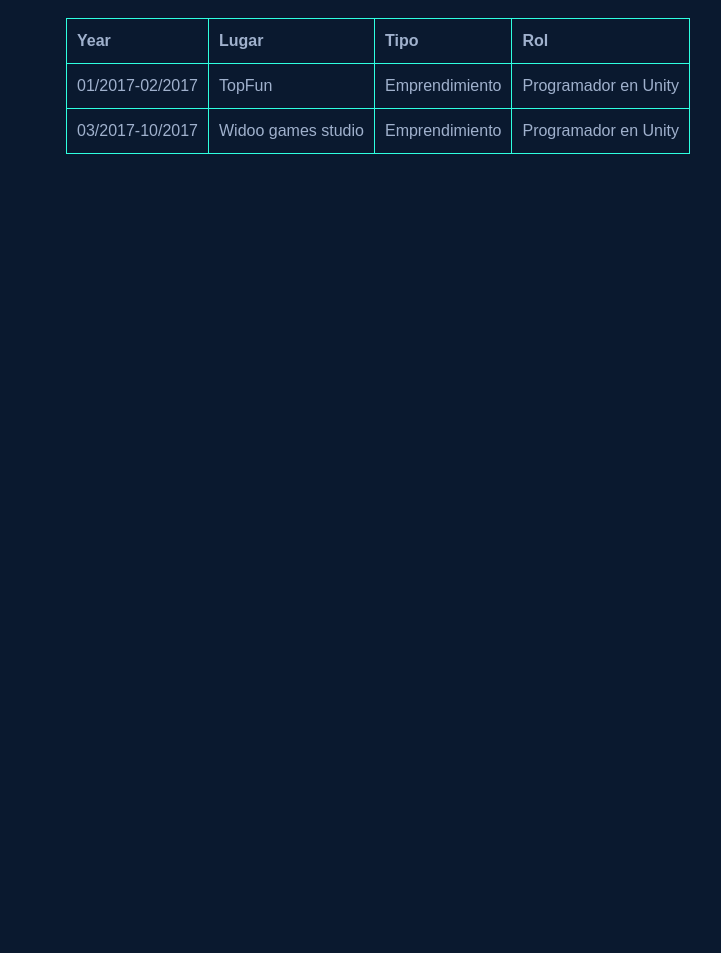
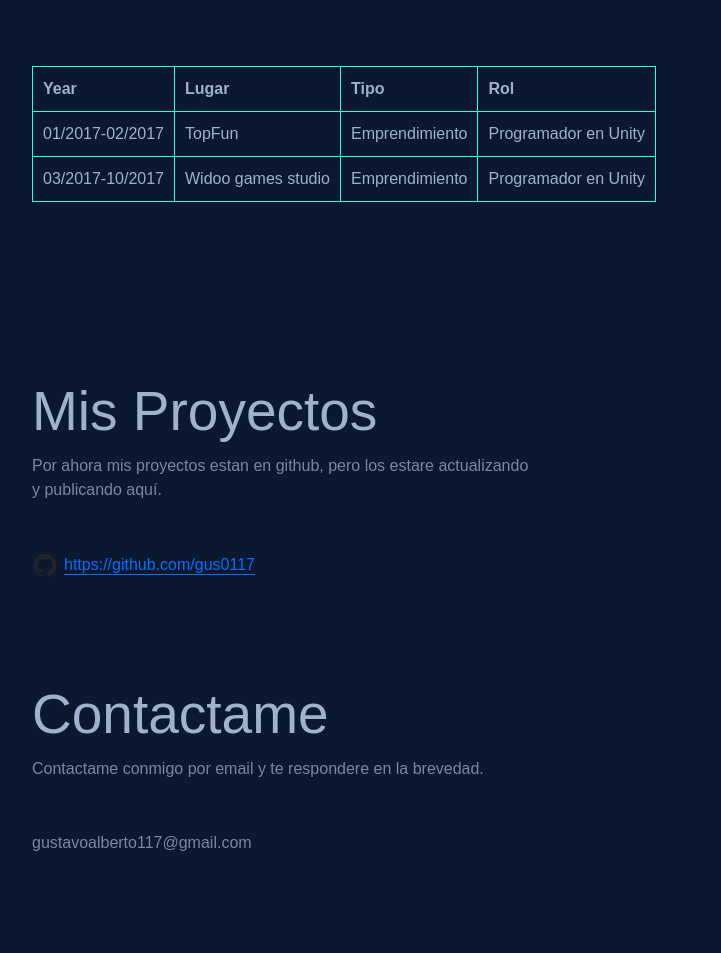
Before and after one commit to gus0117/my-portfolio, a plain HTML site: page index.html in a window 1280 px wide. Shown: the part 728-1681 px from the top of the page, without its empty margins (16-737 px from the left). Before the commit the page ends 962 px from the top, so only its background shows below. Drawn offline with nearby package versions, Linux system fonts and the light colour scheme; a web font is replaced by a local one.

Commit message:
Quitado container

```diff
--- a/css/styles.css
+++ b/css/styles.css
@@ -39,11 +39,8 @@ html {
     margin-bottom: 50px;
 }
 
-.center-div {
-    /* Center vertically and horizontally */
-    display: flex;
-    justify-content: center;
-    align-items: center;
+.sh {
+
 }
 
 /*
--- a/index.html
+++ b/index.html
@@ -48,7 +48,7 @@
     </header>
 
     <main id="about" class="sh">
-      <div class="container pt-5">
+      <div class="py-5 px-5">
         <p class="hello mt-5">Hola, mi nombre es</p>
         <h1 class="title-1">Gustavo Ordoñez</h1>
         <h1 class="title-2">Hago proyectos webs y videojuegos.</h1>
@@ -65,7 +65,7 @@
     </main>
 
     <section id="experiencie">
-      <div class="container pt-5">
+      <div class="py-5 px-5">
         <h1 class="title-1">
           Mis experiencias
         </h1>
@@ -95,5 +95,30 @@
         </table>
       </div>
     </section>
+
+    <section id="projects">
+      <div class="py-5 px-5">
+        <h1 class="title-1">
+          Mis Proyectos
+        </h1>
+        <p class="description">Por ahora mis proyectos estan en github, pero los estare actualizando y publicando aquí.</p>
+        <div class="icon-link">
+          <svg fill="currentColor" width="26" height="26" viewBox="0 0 24 24" xmlns="http://www.w3.org/2000/svg">
+            <path d="M12 1.5C6.202 1.5 1.5 6.323 1.5 12.267c0 4.758 3.01 8.79 7.181 10.214a.82.82 0 0 0 .178.019c.39 0 .54-.286.54-.534 0-.258-.01-.933-.015-1.833a4.802 4.802 0 0 1-1.059.126c-2.02 0-2.48-1.57-2.48-1.57-.478-1.242-1.167-1.575-1.167-1.575-.914-.642-.005-.66.066-.66h.004c1.055.093 1.608 1.115 1.608 1.115.525.919 1.228 1.176 1.857 1.176a2.953 2.953 0 0 0 1.2-.28c.093-.695.365-1.168.665-1.44-2.33-.272-4.781-1.195-4.781-5.32 0-1.177.408-2.138 1.078-2.888-.108-.272-.469-1.369.103-2.85a.874.874 0 0 1 .235-.023c.38 0 1.237.145 2.653 1.13a9.76 9.76 0 0 1 5.259 0c1.416-.985 2.273-1.13 2.653-1.13a.873.873 0 0 1 .235.023c.571 1.481.21 2.578.103 2.85.67.755 1.078 1.716 1.078 2.888 0 4.134-2.456 5.043-4.796 5.31.375.333.713.99.713 1.993 0 1.439-.014 2.601-.014 2.953 0 .253.145.539.534.539a.9.9 0 0 0 .188-.019c4.176-1.425 7.181-5.46 7.181-10.214C22.5 6.323 17.798 1.5 12 1.5Z"></path>
+          </svg>
+          <a class="external-link" target="_blank" href="https://github.com/gus0117">https://github.com/gus0117</a>
+        </div>
+      </div>
+    </section>
+
+    <section id="contact">
+      <div class="py-5 px-5">
+        <h1 class="title-1">
+          Contactame
+        </h1>
+        <p class="description">Contactame conmigo por email y te respondere en la brevedad.</p>
+        <p class="description">gustavoalberto117@gmail.com</p>
+      </div>
+    </section>
 </body>
 </html>
```
